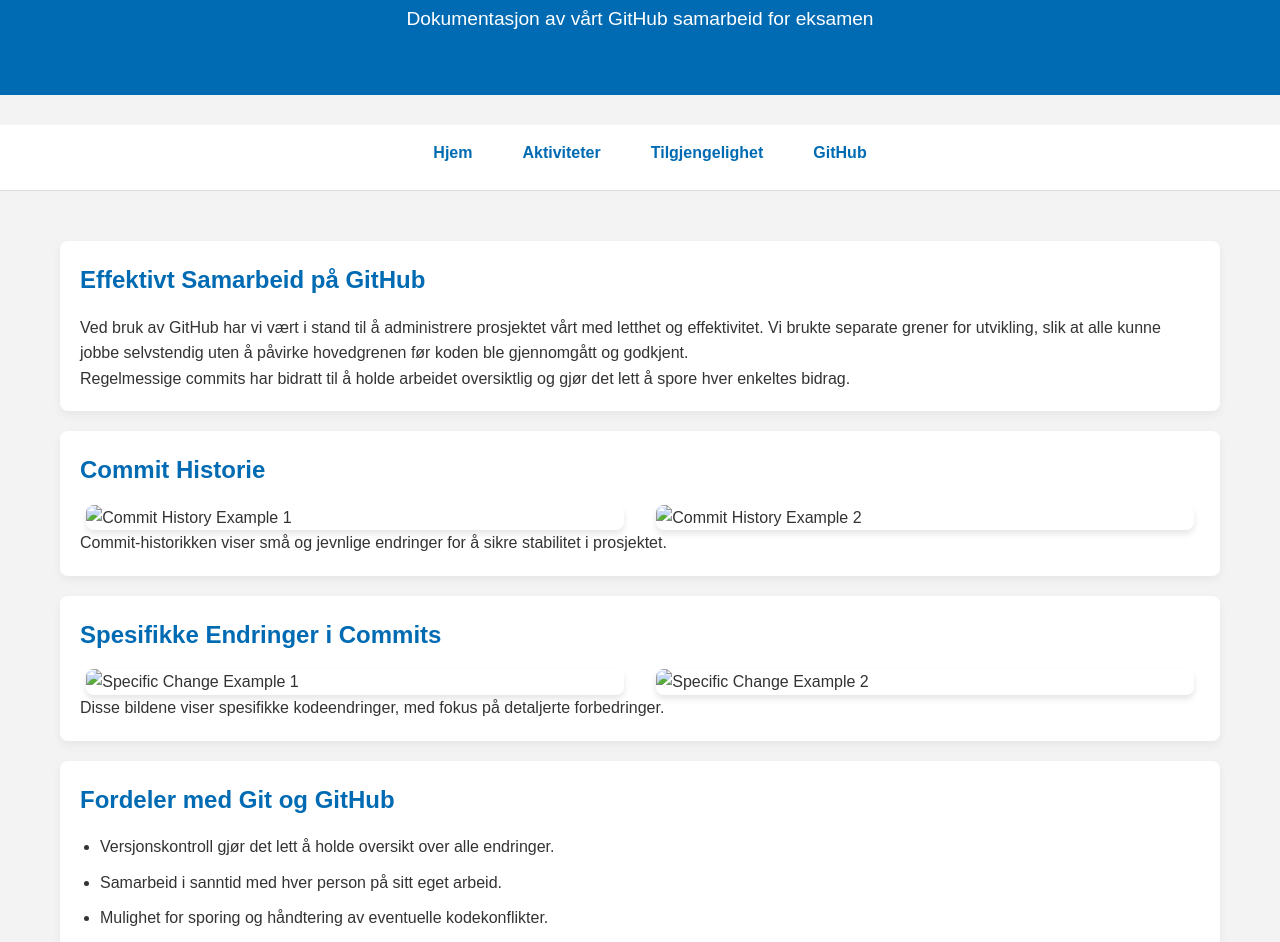
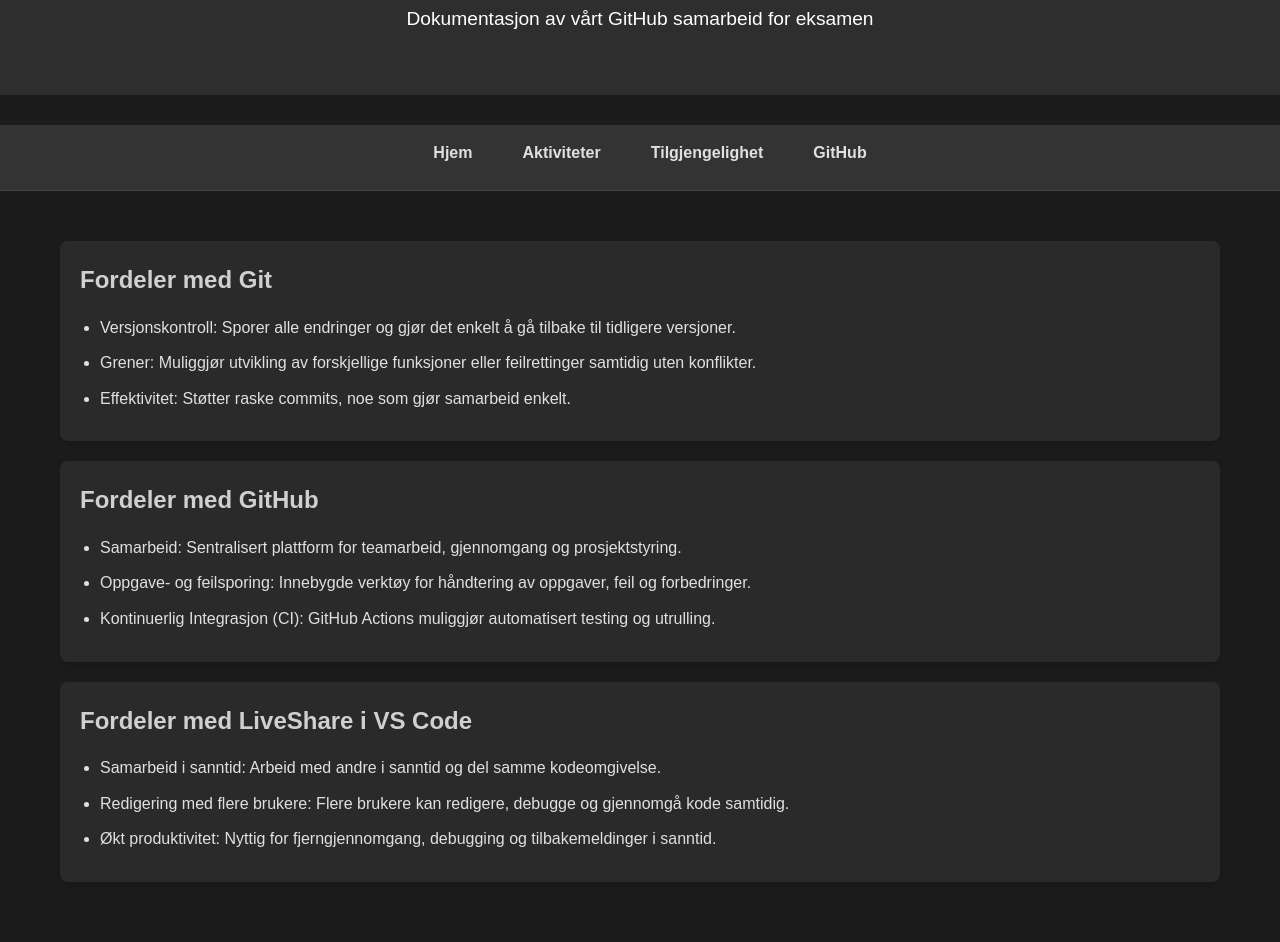
Before and after one commit to kristofferYEP/Eksamen-Informasjonsteknologi-2024, a plain HTML site: page github.html in a window 1280 px wide. Shown: the part 130-1072 px from the top of the page. Drawn offline with Linux system fonts and the light colour scheme.

Commit message:
Lagde bedre github side med css inkuldert.

```diff
--- a/github.html
+++ b/github.html
@@ -24,36 +24,30 @@
     </nav>
 
     <main class="container">
-        <section id="collaboration">
-            <h2>Effektivt Samarbeid på GitHub</h2>
-            <p>Ved bruk av GitHub har vi vært i stand til å administrere prosjektet vårt med letthet og effektivitet. Vi brukte separate grener for utvikling, slik at alle kunne jobbe selvstendig uten å påvirke hovedgrenen før koden ble gjennomgått og godkjent.</p>
-            <p>Regelmessige commits har bidratt til å holde arbeidet oversiktlig og gjør det lett å spore hver enkeltes bidrag.</p>
+        <section id="benefits-git">
+            <h2>Fordeler med Git</h2>
+            <ul>
+                <li>Versjonskontroll: Sporer alle endringer og gjør det enkelt å gå tilbake til tidligere versjoner.</li>
+                <li>Grener: Muliggjør utvikling av forskjellige funksjoner eller feilrettinger samtidig uten konflikter.</li>
+                <li>Effektivitet: Støtter raske commits, noe som gjør samarbeid enkelt.</li>
+            </ul>
         </section>
 
-        <section id="commit-history">
-            <h2>Commit Historie</h2>
-            <div class="image-row">
-                <img src="commit_history1.png" alt="Commit History Example 1">
-                <img src="commit_history2.png" alt="Commit History Example 2">
-            </div>
-            <p>Commit-historikken viser små og jevnlige endringer for å sikre stabilitet i prosjektet.</p>
+        <section id="benefits-github">
+            <h2>Fordeler med GitHub</h2>
+            <ul>
+                <li>Samarbeid: Sentralisert plattform for teamarbeid, gjennomgang og prosjektstyring.</li>
+                <li>Oppgave- og feilsporing: Innebygde verktøy for håndtering av oppgaver, feil og forbedringer.</li>
+                <li>Kontinuerlig Integrasjon (CI): GitHub Actions muliggjør automatisert testing og utrulling.</li>
+            </ul>
         </section>
 
-        <section id="specific-change">
-            <h2>Spesifikke Endringer i Commits</h2>
-            <div class="image-row">
-                <img src="specific_change1.png" alt="Specific Change Example 1">
-                <img src="specific_change2.png" alt="Specific Change Example 2">
-            </div>
-            <p>Disse bildene viser spesifikke kodeendringer, med fokus på detaljerte forbedringer.</p>
-        </section>
-
-        <section id="benefits">
-            <h2>Fordeler med Git og GitHub</h2>
+        <section id="benefits-liveshare">
+            <h2>Fordeler med LiveShare i VS Code</h2>
             <ul>
-                <li>Versjonskontroll gjør det lett å holde oversikt over alle endringer.</li>
-                <li>Samarbeid i sanntid med hver person på sitt eget arbeid.</li>
-                <li>Mulighet for sporing og håndtering av eventuelle kodekonflikter.</li>
+                <li>Samarbeid i sanntid: Arbeid med andre i sanntid og del samme kodeomgivelse.</li>
+                <li>Redigering med flere brukere: Flere brukere kan redigere, debugge og gjennomgå kode samtidig.</li>
+                <li>Økt produktivitet: Nyttig for fjerngjennomgang, debugging og tilbakemeldinger i sanntid.</li>
             </ul>
         </section>
     </main>
--- a/github_css.css
+++ b/github_css.css
@@ -1,3 +1,4 @@
+/* Reset and base styles */
 * {
     margin: 0;
     padding: 0;
@@ -6,8 +7,8 @@
 }
 
 body {
-    background-color: #f3f3f3;
-    color: #333;
+    background-color: #1c1c1c; /* Darker background */
+    color: #e0e0e0; /* Light text for contrast */
     line-height: 1.6;
 }
 
@@ -18,7 +19,7 @@ body {
 }
 
 header {
-    background-color: #006bb3;
+    background-color: #2e2e2e; /* Darker header background */
     color: #fff;
     text-align: center;
     padding: 40px 20px;
@@ -35,8 +36,8 @@ header p {
 }
 
 nav {
-    background-color: #fff;
-    border-bottom: 1px solid #ddd;
+    background-color: #333333; /* Darker navbar background */
+    border-bottom: 1px solid #444;
     padding: 15px 0;
     margin-bottom: 30px;
 }
@@ -54,27 +55,27 @@ nav ul li {
 
 nav ul li a {
     text-decoration: none;
-    color: #006bb3;
+    color: #e0e0e0; /* Light text color */
     padding: 10px 15px;
     transition: background-color 0.3s;
     border-radius: 5px;
 }
 
 nav ul li a:hover {
-    background-color: #e0f0ff;
+    background-color: #444; /* Slightly darker background on hover */
 }
 
 main h2 {
-    color: #006bb3;
+    color: #d0d0d0; /* Light grey for headers */
     margin-bottom: 15px;
 }
 
 section {
-    background-color: #fff;
+    background-color: #2a2a2a; /* Darker section background */
     padding: 20px;
     margin-bottom: 20px;
     border-radius: 8px;
-    box-shadow: 0px 4px 10px rgba(0, 0, 0, 0.05);
+    box-shadow: 0px 4px 10px rgba(0, 0, 0, 0.15);
 }
 
 ul {
@@ -96,14 +97,27 @@ ul li {
 .image-row img {
     width: 48%;
     border-radius: 8px;
-    box-shadow: 0px 4px 6px rgba(0, 0, 0, 0.1);
+    box-shadow: 0px 4px 6px rgba(0, 0, 0, 0.2);
 }
 
 footer {
-    background-color: #333;
-    color: #fff;
+    background-color: #1c1c1c; /* Dark footer background */
+    color: #e0e0e0;
     text-align: center;
     padding: 20px 0;
     font-size: 0.9em;
     margin-top: 30px;
 }
+section {
+    background-color: #2a2a2a; /* Darker section background */
+    padding: 20px;
+    margin-bottom: 20px;
+    border-radius: 8px;
+    box-shadow: 0px 4px 10px rgba(0, 0, 0, 0.15);
+    transition: transform 0.3s ease, box-shadow 0.3s ease;
+}
+
+section:hover {
+    transform: scale(1.02); /* Slightly scale up the section */
+    box-shadow: 0px 6px 15px rgba(0, 0, 0, 0.3); /* Darker shadow on hover */
+}
```
